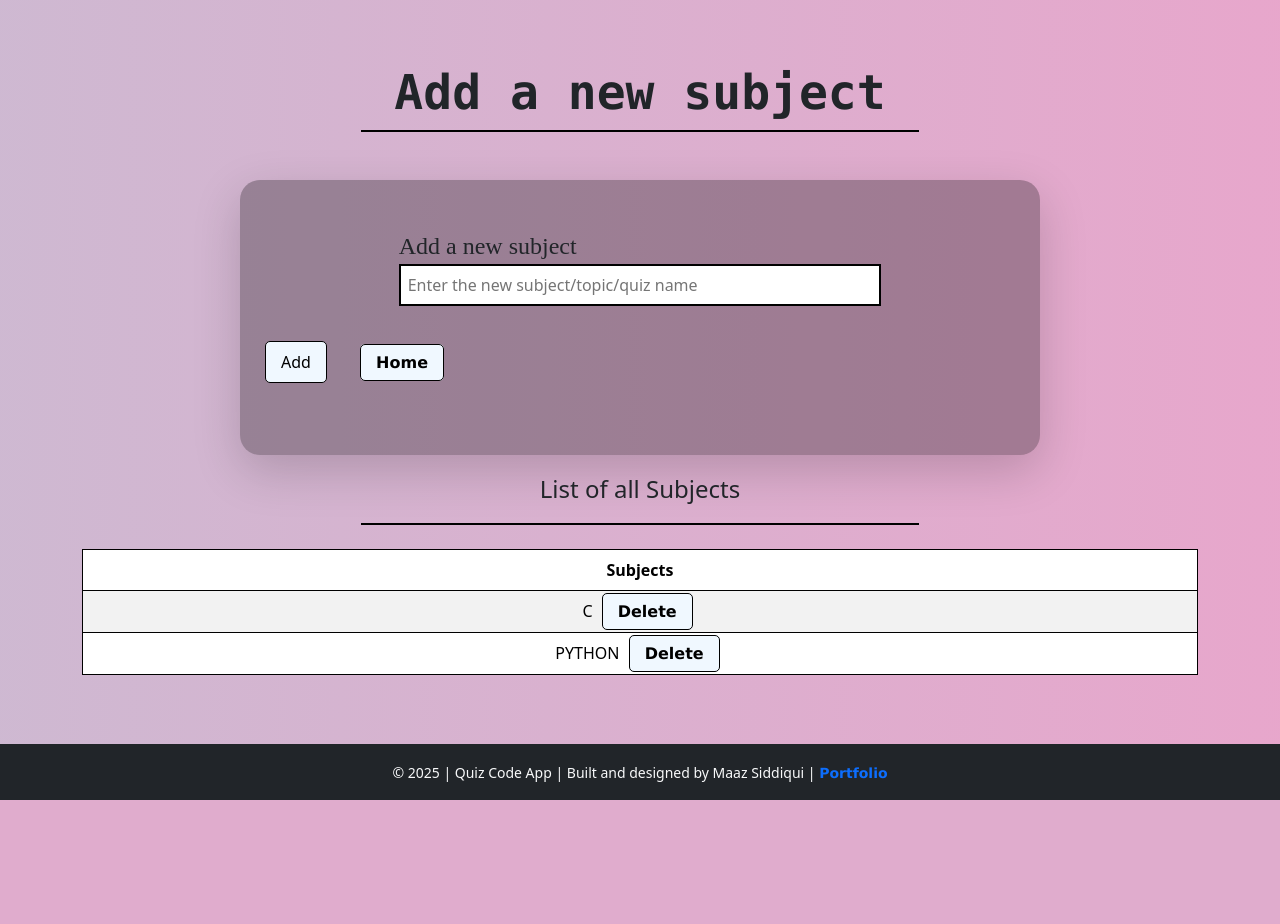
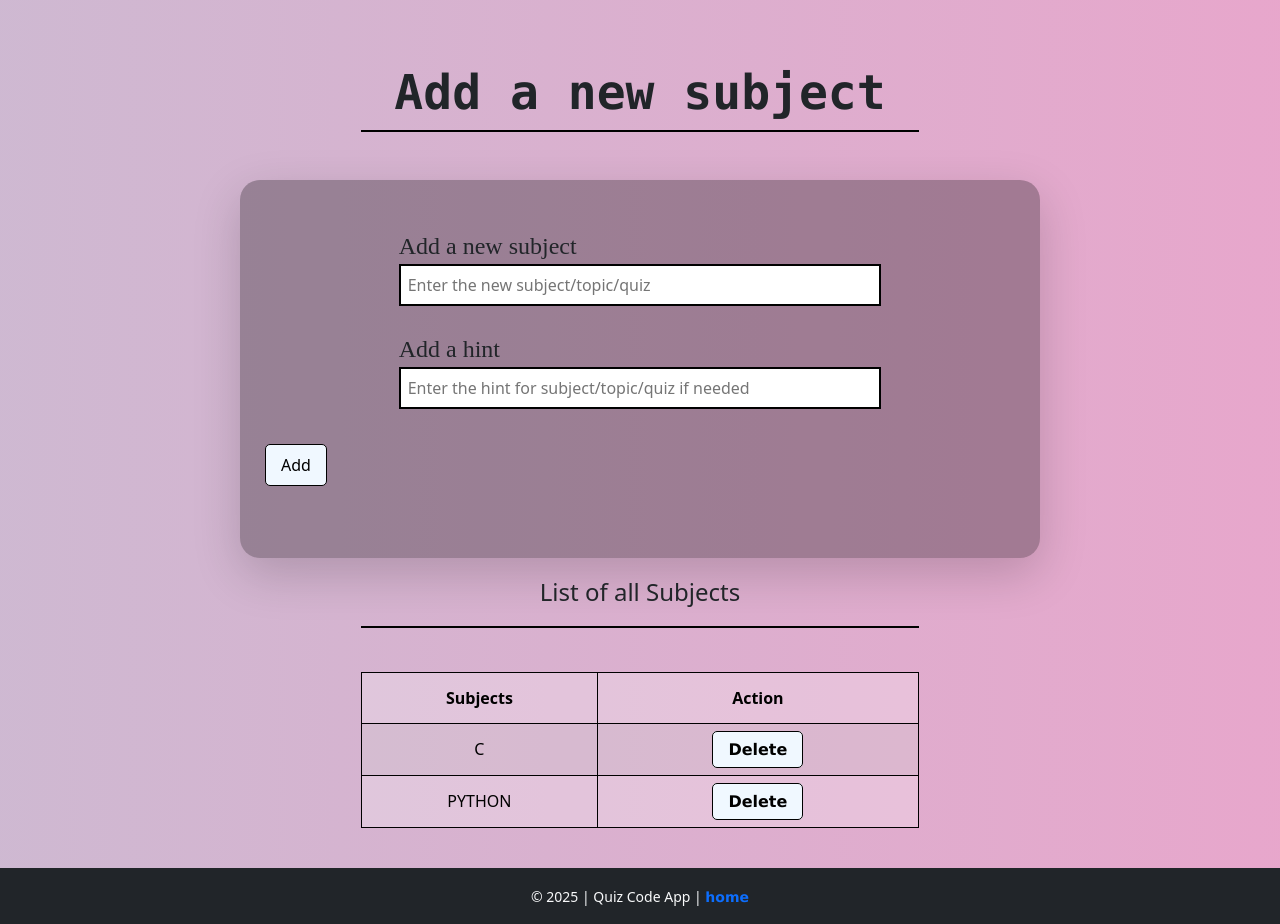
Before and after one commit to maazsiddiqui79/Quiz-code__Using-Django, a Django app: page /add_new_subject in a window 1280 px wide. Before the commit the page ends 800 px from the top, so only its background shows below. Run offline with Django 5.2, Linux system fonts and the light colour scheme; data comes from the database, SQL or seed files in the repository; both versions use the stored data as it was after the commit.

Commit message:
Added Hint Funtion and fix minor issue

```diff
--- a/QuizCode/QuizCode/settings.py
+++ b/QuizCode/QuizCode/settings.py
@@ -34,6 +34,7 @@ ALLOWED_HOSTS = []
 INSTALLED_APPS = [
     # Added manaually
     'Quizapp',
+    # ---------------------
     'django.contrib.admin',
     'django.contrib.auth',
     'django.contrib.contenttypes',
--- a/QuizCode/QuizCode/urls.py
+++ b/QuizCode/QuizCode/urls.py
@@ -19,6 +19,7 @@ from django.urls import path
 from Quizapp import views
 urlpatterns = [
     path('admin/', admin.site.urls),
+
     path('', views.home_page , name='home_page'),
     path('subject/', views.subject_list,name='subject_list'),
     path('quiz/<int:subject_id>', views.quiz,name='quiz'),
--- a/QuizCode/Quizapp/models.py
+++ b/QuizCode/Quizapp/models.py
@@ -5,6 +5,9 @@ from django.db import models
 
 class Subject(models.Model):
     name = models.CharField(max_length=100)
+    # extra
+    q_hint_text = models.CharField(max_length=500, default="No hint available")
+
 
 
     def __str__(self):
@@ -14,6 +17,7 @@ class Subject(models.Model):
 class Question(models.Model):
     subject = models.ForeignKey(Subject,on_delete=models.CASCADE)
     question_text  = models.CharField(max_length=300)
+
     option1  = models.CharField(max_length=100)
     option2  = models.CharField(max_length=100)
     option3  = models.CharField(max_length=100)
--- a/QuizCode/Quizapp/views.py
+++ b/QuizCode/Quizapp/views.py
@@ -1,5 +1,5 @@
 from django.shortcuts import render ,get_object_or_404 , redirect
-from Quizapp.models import Subject ,Question
+from Quizapp.models import Subject , Question
 from django.contrib import messages
 from django.http import HttpResponse
 
@@ -9,11 +9,19 @@ def home_page(request):
 
 def subject_list(request):
     subjects = Subject.objects.all()
+
     return render(request,'subject_list.html',{'subjects':subjects})
 
 def quiz(request,subject_id):
     subject  = get_object_or_404(Subject,pk=subject_id)
+    # subject = c
     questions = Question.objects.filter(subject=subject)
+    hint = subject.q_hint_text
+    # ------- Testing Purpose only -------
+    # print(subject.id)
+    # print(subject.name)
+    # print(subject.q_hint_text)
+    # -------------------------------------
 
 
     if request.method == "POST":
@@ -34,7 +42,7 @@ def quiz(request,subject_id):
         except Exception as e :
           return redirect('invalid_url', xyz='quiz_error')
 
-    return render(request,'quiz.html',{'sub':subject,'ques':questions})
+    return render(request,'quiz.html',{'sub':subject,'ques':questions,'hint':hint})
 
 
 def add_new_question(request):
@@ -74,9 +82,10 @@ def add_new_subject(request):
     all_sub = Subject.objects.all()
     if request.method == 'POST':
         sub = request.POST.get('subname')
+        subhint = request.POST.get('subhint')
 
         if sub:
-            new_subject = Subject(name=sub)
+            new_subject = Subject(name=sub,q_hint_text=subhint)
             new_subject.save()
             messages.success(request,'Topic Added Successfully please Add Some Qustions')
             return redirect('add_new_subject') #it must match to url name
@@ -94,100 +103,4 @@ def delete_subject(request,del_id):
 def invalid_url(request, xyz):
 
     return HttpResponse("""
-<!DOCTYPE html>
-<html lang="en">
-<head>
-  <meta charset="UTF-8">
-  <meta name="viewport" content="width=device-width, initial-scale=1.0">
-   <meta charset="UTF-8">
-    <meta name="viewport" content="width=device-width, initial-scale=1.0">
-    <link
-      href="https://cdn.jsdelivr.net/npm/bootstrap@5.3.7/dist/css/bootstrap.min.css"
-      rel="stylesheet"
-      integrity="sha384-LN+7fdVzj6u52u30Kp6M/trliBMCMKTyK833zpbD+pXdCLuTusPj697FH4R/5mcr"
-      crossorigin="anonymous"
-    />
-    <script
-      src="https://cdn.jsdelivr.net/npm/bootstrap@5.3.7/dist/js/bootstrap.bundle.min.js"
-      integrity="sha384-ndDqU0Gzau9qJ1lfW4pNLlhNTkCfHzAVBReH9diLvGRem5+R9g2FzA8ZGN954O5Q"
-      crossorigin="anonymous"
-    ></script>
-
-  <title>Page Not Found</title>
-  <style>
-    body {
-      margin: 0;
-      font-family: 'Segoe UI', Tahoma, Geneva, Verdana, sans-serif;
-      min-height: 100vh;
-      display: flex;
-      justify-content: center;
-      align-items: center;
-      background: linear-gradient(270deg, #ee097868, #06beb56e, #48b1bf81);
-      background-size: 800% 800%;
-      animation: gradientMove 12s ease infinite;
-    }
-
-    @keyframes gradientMove {
-      0% { background-position: 0% 50%; }
-      50% { background-position: 100% 50%; }
-      100% { background-position: 0% 50%; }
-    }
-
-    .error-card {
-      background: rgba(255, 255, 255, 0.9);
-      padding: 50px;
-      border-radius: 20px;
-      box-shadow: 5px 5px 20px 5px rgba(0,0,0,0.29);
-      text-align: center;
-      max-width: 500px;
-      transition: all 0.3s ease-in-out;
-    }
-
-    .error-card:hover {
-      transform: translateY(-5px);
-      box-shadow: 5px 5px 25px 5px rgba(0,0,0,0.4);
-    }
-
-    .error-card h1 {
-      font-size: 80px;
-      margin-bottom: 10px;
-      color:cornflowerblue;
-
-    }
-
-    .error-card h2 {
-      margin: 10px 0;
-      color: #333;
-    }
-
-    .error-card p {
-      font-size: 18px;
-      margin: 10px 0 20px 0;
-      color: #555;
-    }
-
-    .mybtn:hover {
-    box-shadow: 5px 5px 20px 5px rgba(0, 0, 0, 0.29);
-    background-color: antiquewhite;
-    color: black;
-    transform: translatey(-5px);
-  }
-
-  .mybtn {
-    transition: all 0.3s ease;
-  }
-
-  </style>
-</head>
-<body>
-  <div class="error-card">
-    <h1>404</h1>
-    <h2>Oops!</h2>
-    <p> You are trying to access a URL that does not exist or has never been created.</p>
-    <a href="/" class="mybtn btn btn-light btn-dark mt-auto">Go to Home Page</a>
-</div>
-
-</body>
-</html>
-
-                        """)
+SORRY THERE IS <br> ERROR                        """)
--- a/QuizCode/templates/base.html
+++ b/QuizCode/templates/base.html
@@ -15,13 +15,21 @@
       crossorigin="anonymous"
     ></script>
 
-    {% block style %}{% endblock %}
-    <title>{% block title %}{% endblock %}</title>
+    {% block style %}
+
+    {% endblock %}
+    <title>{% block title %}gdd{% endblock %}</title>
   </head>
   <body>
     <header></header>
-    <main>{% block body %}{% endblock body %}</main>
+    <main>{% block body %}
+      {% endblock body %}</main>
+    {% block maaz  %}
+
+    {% endblock maaz  %}
 
     {% include "footer.html" %}
+
+
   </body>
 </html>
--- a/QuizCode/templates/footer.html
+++ b/QuizCode/templates/footer.html
@@ -27,11 +27,7 @@
 
 <footer class="bg-dark text-light py-3 mt-4">
   <div class="container text-center text-decoration-none">
-    <small>
-      &copy; 2025 | Quiz Code App | Built and designed by Maaz Siddiqui |
-      <a target="_blank" href="https://the-maaz-portfolio.vercel.app/"
-        >Portfolio</a
-      >
-    </small>
+    <small> &copy; 2025 | Quiz Code App | <a href="/">home</a>
+       </small>
   </div>
 </footer>
--- a/QuizCode/templates/home.html
+++ b/QuizCode/templates/home.html
@@ -6,7 +6,7 @@
 <style>
   body {
     margin: 0;
-    background: linear-gradient(270deg, #ee097868, #06beb56e, #48b1bf81);
+    background: linear-gradient(90deg, #ee097868, #06beb56e, #48b1bf81);
     background-size: 800% 800%;
     animation: gradientMove 5s ease infinite;
   }
@@ -42,8 +42,10 @@
     <hr class="mx-auto mt-3" />
     <p class="lead mb-4" style="font-family:Cambria;">Get ready to test your knowledge</p>
     <div class="d-grid gap-2 d-sm-flex justify-content-sm-center">
+
       <a href="{% url 'subject_list' %}" class="btn btn-outline-dark btn-lg px-4">Take quiz</a>
     </div>
   </div>
 </div>
 {% endblock body %}
+<!-- jinja -->
--- a/QuizCode/templates/new_subject.html
+++ b/QuizCode/templates/new_subject.html
@@ -33,7 +33,7 @@
     border: 1px solid black;
     color: black;
     text-decoration: none;
-    transition: all 0.1s ease-in-out;
+    transition: all 0.3s ease-in-out;
     padding: 8px 15px;
     margin: 10px 5px;
     border-radius: 5px;
@@ -95,9 +95,7 @@
     }
   }
 </style>
-{% endblock style %}
-
-{% block body %}
+{% endblock style %} {% block body %}
 <div class="container pt-3 mb-5 text-center font-monospace">
   <h1 class="display-5 fw-bold mt-5">Add a new subject</h1>
   <div class="hrr1"></div>
@@ -108,14 +106,18 @@
     {% csrf_token %}
     <div class="col-8 container">
       <label for="subname" style="font-family: 'Times New Roman', Times, serif; font-size:x-large;">Add a new subject</label>
-      <input class="my-input" type="text" name="subname" id="subname" required placeholder="Enter the new subject/topic/quiz name" autocomplete="off">
+      <input class="my-input" type="text" name="subname" id="subname" required placeholder="Enter the new subject/topic/quiz " autocomplete="off">
+    </div>
+    <div class="col-8 container">
+      <label for="subhint" style="font-family: 'Times New Roman', Times, serif; font-size:x-large;">Add a hint</label>
+      <input class="my-input" type="text" name="subhint" id="subhint" placeholder="Enter the hint for subject/topic/quiz if needed" autocomplete="off">
     </div>
 
     <button type="submit" class="mb-4">Add</button>
     {% if messages %}
       <a class="a-link" href="/add_new_question">Add Questions</a>
     {% endif %}
-    <a class="a-link m-4" href="/">Home</a>
+
   </form>
 
   {% if messages %}
@@ -130,23 +132,30 @@
   {% endif %}
 </div>
 
-<div class="container mt-3">
+<div class="container mt-3 ">
   <p class="text-center" style="font-size: x-large">List of all Subjects</p>
   <div class="hrr mt-0 mb-4"></div>
 
-  <table class="table table-striped table-hover text-center border border-dark">
+  <div class="d-flex justify-content-center align-items-center">
+  <table class="table table-striped table-hover text-center border border-dark w-50 ">
     <thead>
       <tr>
-        <th>Subjects</th>
+        <th  style="background-color:#ffffff3f; padding:13px;">Subjects</th>
+        <th  style="background-color:#ffffff3f; padding:13px;">Action</th>
       </tr>
     </thead>
     <tbody>
       {% for i in all_sub %}
       <tr>
-        <td>{{i}} <a class="a-link" href="/delete_subject/{{i.id}}">Delete</a></td>
+        <td style="background-color:#ffffff3f; padding:13px;">{{i}}</td>
+        <td style="background-color:#ffffff3f; padding:13px;"><a class="a-link" href="/delete_subject/{{i.id}}" >Delete</a></td>
+
       </tr>
+
       {% endfor %}
     </tbody>
   </table>
+
+  </div>
 </div>
 {% endblock body %}
```
Also changed, not shown: QuizCode/templates/quiz.html (+37 -6 lines), QuizCode/Quizapp/migrations/0002_subject_q_hint_text.py (added), QuizCode/db.sqlite3.
